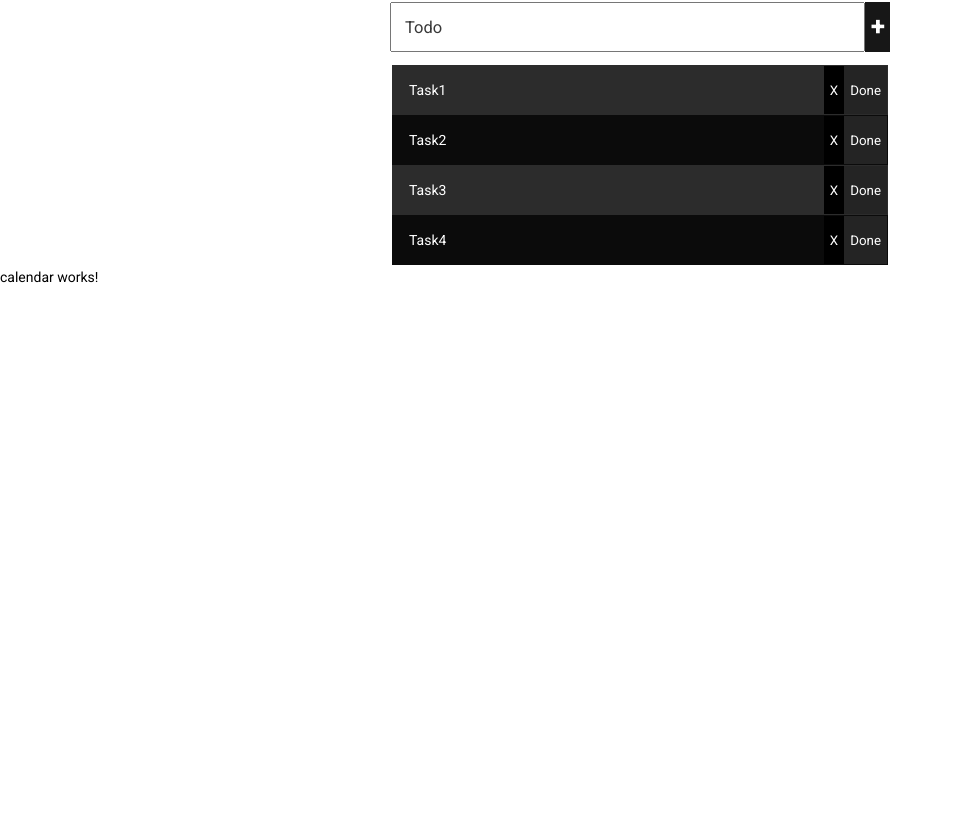
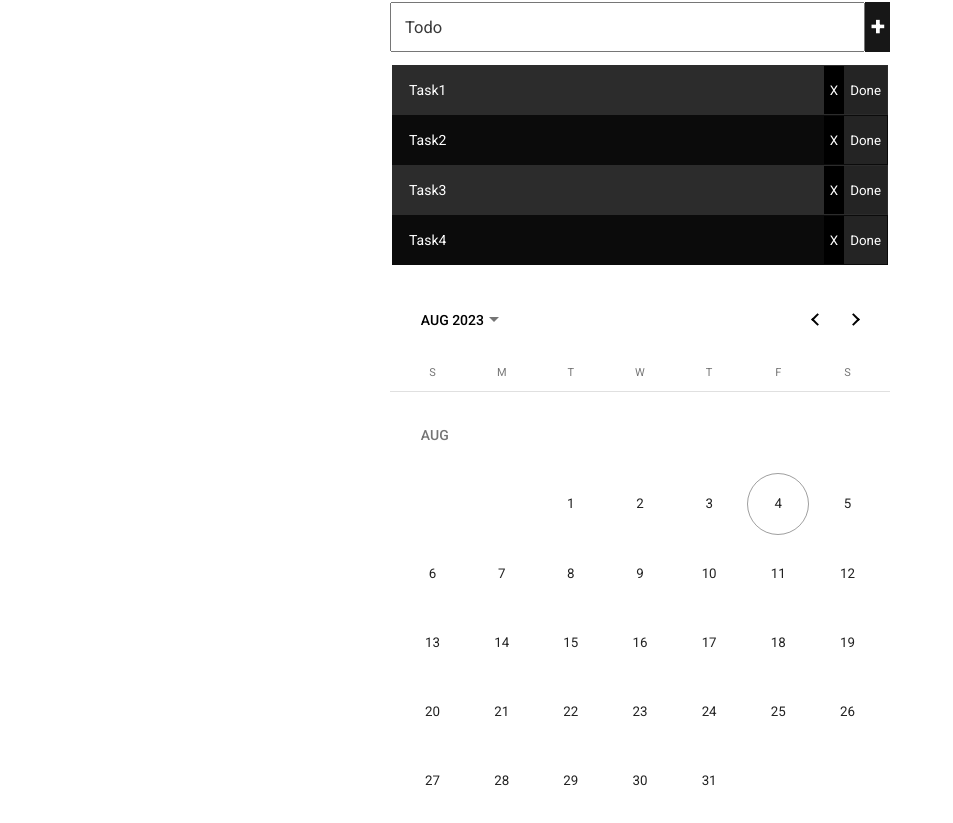
Before and after one commit to AppyRamSameer/task-list-app, an Angular app: page / in a window 1280 px wide. Shown: the part 218-1041 px from the top of the page, without its empty margins (0-953 px from the left). Before the commit the page ends 1020 px from the top, so only its background shows below. Built offline with nearby package versions, Linux system fonts and the light colour scheme.

Commit message:
add calendar to the component and import materials

```diff
--- a/src/app/app.module.ts
+++ b/src/app/app.module.ts
@@ -5,11 +5,10 @@
 import { AppComponent } from './app.component';
 import { CalendarModule } from './calendar/calendar.module';
 import { TaskListModule } from './task-list/task-list.module';
-import { BrowserAnimationsModule } from '@angular/platform-browser/animations';
 
 @NgModule({
   declarations: [AppComponent],
-  imports: [BrowserModule, AppRoutingModule, TaskListModule, CalendarModule, BrowserAnimationsModule],
+  imports: [BrowserModule, AppRoutingModule, TaskListModule, CalendarModule],
   providers: [],
   bootstrap: [AppComponent],
 })
--- a/src/app/calendar/calendar.component.css
+++ b/src/app/calendar/calendar.component.css
@@ -0,0 +1,8 @@
+div{
+    display:flex;
+    justify-content: center;
+}
+
+mat-calendar{
+    width:500px;
+}
--- a/src/app/calendar/calendar.component.html
+++ b/src/app/calendar/calendar.component.html
@@ -1 +1,4 @@
-<p>calendar works!</p>
+
+<div>
+    <mat-calendar></mat-calendar>
+</div>
```
Also changed, not shown: src/app/calendar/calendar.module.ts (+9 -1 lines).
